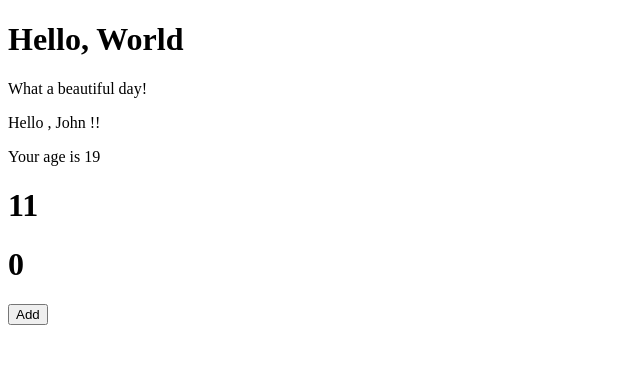
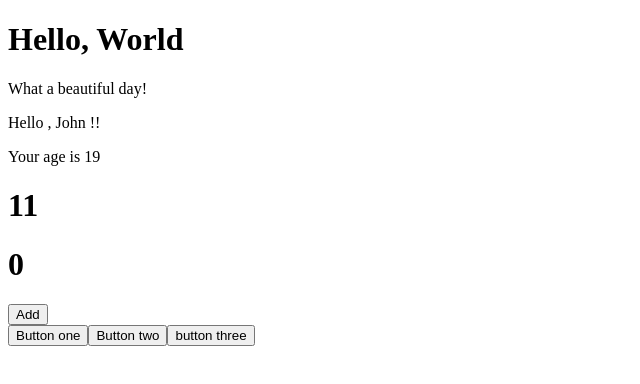
Before and after one commit to ChristianLestingi/React, a React (Create React App) app: page / in a window 1280 px wide. Shown: the top 384 px of the page, without its empty margins (0-640 px from the left). Built offline with nearby package versions, Linux system fonts and the light colour scheme.

Commit message:
Events/03

```diff
--- a/src/App.js
+++ b/src/App.js
@@ -3,6 +3,7 @@ import { Counter } from "./Counter";
 import { Hello } from "./Hello";
 import { Welcome } from "./Welcome";
 import { ClickCounter } from "./ClickCounter";
+import{ClickTraker} from "./ClickTracker"
 
 export class App extends React.Component {
   render() {
@@ -14,6 +15,7 @@ export class App extends React.Component {
                  incrementValue={1}
                  incrementTime={3000} />
          <ClickCounter/>
+         <ClickTraker />
 
       </div>
     );
--- /dev/null
+++ b/src/ClickTracker.js
@@ -0,0 +1,33 @@
+import React from "react";
+
+export class ClickTraker extends React.Component {
+  constructor(props) {
+    super(props);
+    this.state = { value: "" };
+  }
+
+  trackerButtonClick = (event) => {
+    this.setState((state) => {
+      return {
+        value: event.target.innerHTML,
+      };
+    });
+  };
+
+  render() {
+    return (
+      <div>
+        <button onClick={this.trackerButtonClick}>
+          Button one
+        </button>
+        <button onClick={this.trackerButtonClick}>
+          Button two
+        </button>
+        <button onClick={this.trackerButtonClick}>
+          button three
+        </button>
+        <h1>{this.state.value} </h1>
+      </div>
+    );
+  }
+}
```
